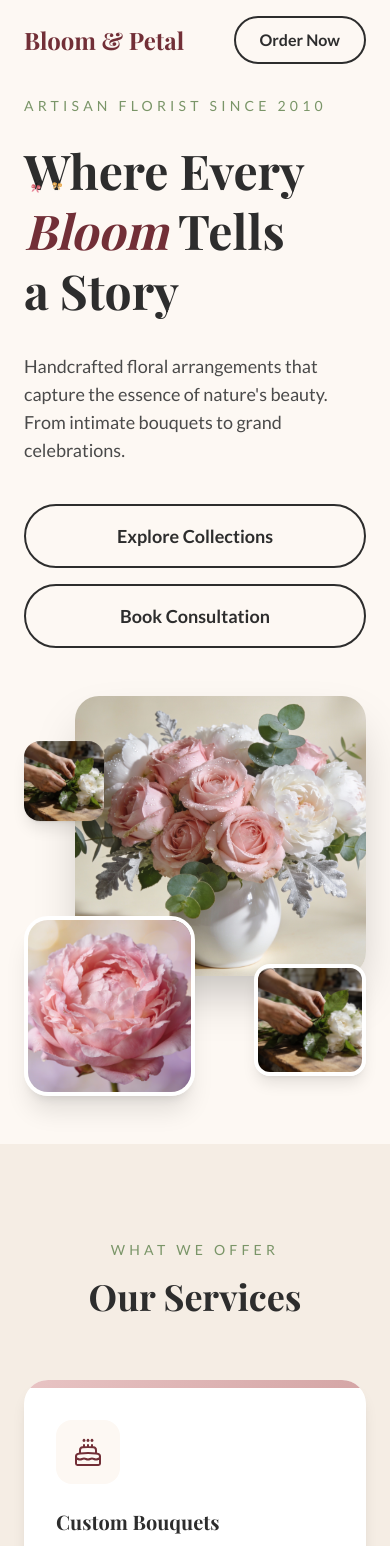
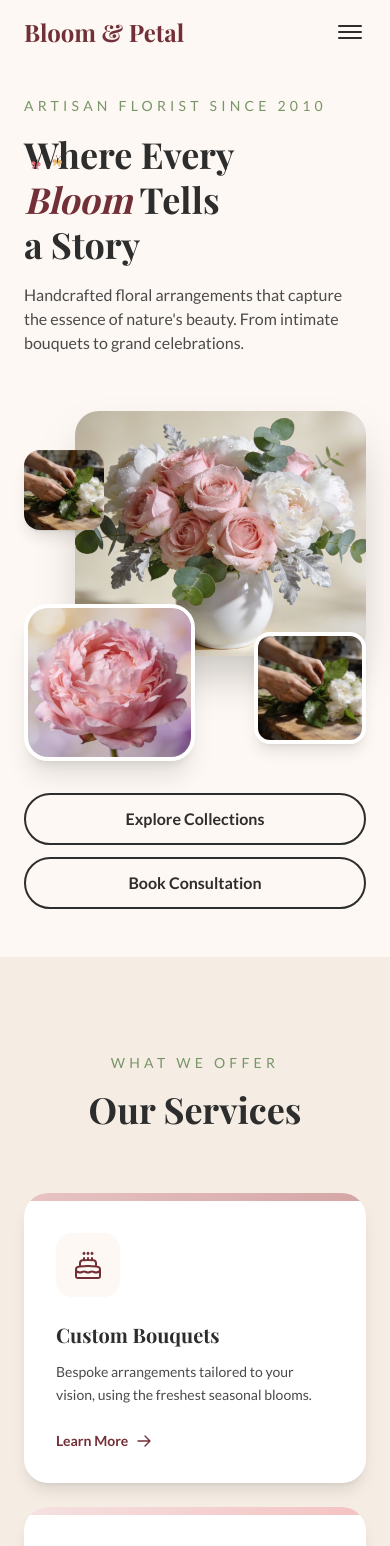
Before and after one commit to Wiz17/florist-website, a Next.js app: page / in a window 390 px wide. Shown: the top 1546 px of the page. Built offline with nearby package versions, Linux system fonts and the light colour scheme; a web font is replaced by a local one.

Commit message:
improved responsiveness for mobile view

```diff
--- a/src/components/Navigation.tsx
+++ b/src/components/Navigation.tsx
@@ -1,6 +1,6 @@
 "use client";
 
-import { motion } from "framer-motion";
+import { motion, AnimatePresence } from "framer-motion";
 import { useState, useEffect } from "react";
 import Link from "next/link";
 
@@ -13,6 +13,7 @@ const navItems = [
 
 export function Navigation() {
   const [scrolled, setScrolled] = useState(false);
+  const [mobileMenuOpen, setMobileMenuOpen] = useState(false);
 
   useEffect(() => {
     const handleScroll = () => {
@@ -22,7 +23,28 @@ export function Navigation() {
     return () => window.removeEventListener("scroll", handleScroll);
   }, []);
 
+  // Prevent body scroll when mobile menu is open
+  useEffect(() => {
+    if (mobileMenuOpen) {
+      document.body.style.overflow = "hidden";
+    } else {
+      document.body.style.overflow = "unset";
+    }
+    return () => {
+      document.body.style.overflow = "unset";
+    };
+  }, [mobileMenuOpen]);
+
+  const toggleMobileMenu = () => {
+    setMobileMenuOpen(!mobileMenuOpen);
+  };
+
+  const closeMobileMenu = () => {
+    setMobileMenuOpen(false);
+  };
+
   return (
+    <>
       <motion.nav
         initial={{ y: -100, opacity: 0 }}
         animate={{ y: 0, opacity: 1 }}
@@ -42,6 +64,8 @@ export function Navigation() {
               Bloom & Petal
             </motion.div>
           </Link>
+
+          {/* Desktop Navigation */}
           <div className="hidden md:flex items-center gap-8">
             {navItems.map((item) => (
               <Link key={item.name} href={item.href}>
@@ -59,17 +83,122 @@ export function Navigation() {
               </Link>
             ))}
           </div>
-        <Link href="/shop">
+
+          {/* Desktop Order Button */}
+          <Link href="/shop" className="hidden md:block">
             <motion.button
               whileHover={{ scale: 1.05 }}
               whileTap={{ scale: 0.95 }}
               className="relative px-6 py-2.5 rounded-full font-[family-name:var(--font-lato)] font-semibold border-2 border-[#2D2D2D] bg-transparent overflow-hidden group"
             >
-            <span className="relative z-10 text-[#2D2D2D] group-hover:text-white transition-colors duration-300">Order Now</span>
+              <span className="relative z-10 text-[#2D2D2D] group-hover:text-white transition-colors duration-300">
+                Order Now
+              </span>
               <span className="absolute inset-0 bg-[#2D2D2D] transform scale-x-0 group-hover:scale-x-100 transition-transform duration-300 origin-left rounded-full" />
             </motion.button>
           </Link>
+
+          {/* Mobile Hamburger Button */}
+          <button
+            onClick={toggleMobileMenu}
+            className="md:hidden relative w-8 h-8 flex flex-col justify-center items-center z-50"
+            aria-label="Toggle mobile menu"
+          >
+            <motion.span
+              animate={{
+                rotate: mobileMenuOpen ? 45 : 0,
+                y: mobileMenuOpen ? 0 : -6,
+              }}
+              transition={{ duration: 0.3 }}
+              className="absolute w-6 h-0.5 bg-charcoal rounded-full"
+            />
+            <motion.span
+              animate={{
+                opacity: mobileMenuOpen ? 0 : 1,
+              }}
+              transition={{ duration: 0.3 }}
+              className="absolute w-6 h-0.5 bg-charcoal rounded-full"
+            />
+            <motion.span
+              animate={{
+                rotate: mobileMenuOpen ? -45 : 0,
+                y: mobileMenuOpen ? 0 : 6,
+              }}
+              transition={{ duration: 0.3 }}
+              className="absolute w-6 h-0.5 bg-charcoal rounded-full"
+            />
+          </button>
         </div>
       </motion.nav>
+
+      {/* Mobile Drawer */}
+      <AnimatePresence>
+        {mobileMenuOpen && (
+          <>
+            {/* Backdrop */}
+            <motion.div
+              initial={{ opacity: 0 }}
+              animate={{ opacity: 1 }}
+              exit={{ opacity: 0 }}
+              transition={{ duration: 0.3 }}
+              onClick={closeMobileMenu}
+              className="fixed inset-0 bg-black/50 z-40 md:hidden"
+            />
+
+            {/* Drawer */}
+            <motion.div
+              initial={{ x: "100%" }}
+              animate={{ x: 0 }}
+              exit={{ x: "100%" }}
+              transition={{ type: "spring", damping: 25, stiffness: 200 }}
+              className="fixed top-0 right-0 h-full w-full bg-white shadow-2xl z-40 md:hidden"
+            >
+              <div className="flex flex-col h-full pt-24 px-6 pb-8">
+                {/* Navigation Links */}
+                <div className="flex flex-col gap-2">
+                  {navItems.map((item, index) => (
+                    <motion.div
+                      key={item.name}
+                      initial={{ opacity: 0, x: 20 }}
+                      animate={{ opacity: 1, x: 0 }}
+                      transition={{ delay: index * 0.1 }}
+                    >
+                      <Link href={item.href} onClick={closeMobileMenu}>
+                        <span className="block py-3 px-4 font-[family-name:var(--font-lato)] text-lg text-charcoal hover:text-burgundy hover:bg-sage/10 rounded-lg transition-all duration-200">
+                          {item.name}
+                        </span>
+                      </Link>
+                    </motion.div>
+                  ))}
+                </div>
+
+                {/* Divider */}
+                <div className="my-6 h-px bg-gray-200" />
+
+                {/* Order Button */}
+                <motion.div
+                  initial={{ opacity: 0, y: 20 }}
+                  animate={{ opacity: 1, y: 0 }}
+                  transition={{ delay: 0.4 }}
+                >
+                  <Link href="/shop" onClick={closeMobileMenu}>
+                    <button className="w-full py-3 px-6 rounded-full font-[family-name:var(--font-lato)] font-semibold bg-[#2D2D2D] text-white hover:bg-burgundy transition-colors duration-300">
+                      Order Now
+                    </button>
+                  </Link>
+                </motion.div>
+
+                {/* Footer decoration */}
+                <div className="mt-auto">
+                  <p className="font-[family-name:var(--font-playfair)] text-sm text-gray-400 text-center">
+                    Bloom & Petal
+                  </p>
+                </div>
+              </div>
+            </motion.div>
+          </>
+        )}
+      </AnimatePresence>
+    </>
   );
 }
--- a/src/components/sections/HeroSection.tsx
+++ b/src/components/sections/HeroSection.tsx
@@ -8,14 +8,14 @@ import { fadeInUp } from "@/lib/animations";
 export function HeroSection() {
   return (
     <section className="relative min-h-screen flex items-center overflow-hidden bg-cream px-6">
-      <div className="max-w-7xl mx-auto w-full pt-24 pb-12 grid grid-cols-1 lg:grid-cols-2 gap-12 items-center">
+      <div className="max-w-7xl mx-auto w-full pt-24 pb-12 grid grid-cols-1 lg:grid-cols-2 gap-8 lg:gap-12 items-center">
         {/* Text content */}
         <motion.div className="relative z-10">
           <motion.p
             variants={fadeInUp}
             initial="hidden"
             animate="visible"
-            className="font-[family-name:var(--font-lato)] text-sage-dark tracking-[0.3em] uppercase text-sm mb-6"
+            className="font-[family-name:var(--font-lato)] text-sage-dark tracking-[0.3em] uppercase text-sm mb-4 md:mb-6"
           >
             Artisan Florist Since 2010
           </motion.p>
@@ -24,7 +24,7 @@ export function HeroSection() {
             initial="hidden"
             animate="visible"
             transition={{ delay: 0.2 }}
-            className="font-[family-name:var(--font-playfair)] text-5xl md:text-6xl lg:text-7xl font-bold text-charcoal leading-tight mb-8"
+            className="font-[family-name:var(--font-playfair)] text-4xl md:text-6xl lg:text-7xl font-bold text-charcoal leading-tight mb-4 md:mb-8"
           >
             Where Every
             <br />
@@ -36,17 +36,19 @@ export function HeroSection() {
             initial="hidden"
             animate="visible"
             transition={{ delay: 0.4 }}
-            className="font-[family-name:var(--font-lato)] text-lg md:text-xl text-charcoal-light max-w-lg mb-10"
+            className="font-[family-name:var(--font-lato)] text-base md:text-xl text-charcoal-light max-w-lg mb-6 md:mb-10"
           >
             Handcrafted floral arrangements that capture the essence of
             nature&apos;s beauty. From intimate bouquets to grand celebrations.
           </motion.p>
+
+          {/* Desktop buttons - hidden on mobile */}
           <motion.div
             variants={fadeInUp}
             initial="hidden"
             animate="visible"
             transition={{ delay: 0.6 }}
-            className="flex flex-col sm:flex-row gap-4"
+            className="hidden md:flex flex-row gap-4"
           >
             <motion.button
               whileHover={{ scale: 1.05 }}
@@ -68,7 +70,7 @@ export function HeroSection() {
         </motion.div>
 
         {/* Hero Images Grid */}
-        <div className="relative h-[400px] md:h-[500px] lg:h-[550px]">
+        <div className="relative h-[350px] md:h-[500px] lg:h-[550px]">
           {/* Main large image */}
           <motion.div
             initial={{ opacity: 0, scale: 0.8, y: 50 }}
@@ -129,6 +131,32 @@ export function HeroSection() {
             />
           </motion.div>
         </div>
+
+        {/* Mobile buttons - shown only on mobile, below image */}
+        <motion.div
+          variants={fadeInUp}
+          initial="hidden"
+          animate="visible"
+          transition={{ delay: 0.6 }}
+          className="flex md:hidden flex-col sm:flex-row gap-3 w-full lg:col-span-2"
+        >
+          <motion.button
+            whileHover={{ scale: 1.05 }}
+            whileTap={{ scale: 0.95 }}
+            className="relative flex-1 px-6 py-3 rounded-full font-[family-name:var(--font-lato)] text-base font-semibold border-2 border-[#2D2D2D] bg-transparent overflow-hidden group"
+          >
+            <span className="relative z-10 text-[#2D2D2D] group-hover:text-white transition-colors duration-300">Explore Collections</span>
+            <span className="absolute inset-0 bg-[#2D2D2D] transform scale-x-0 group-hover:scale-x-100 transition-transform duration-300 origin-left rounded-full" />
+          </motion.button>
+          <motion.button
+            whileHover={{ scale: 1.05 }}
+            whileTap={{ scale: 0.95 }}
+            className="relative flex-1 px-6 py-3 rounded-full font-[family-name:var(--font-lato)] text-base font-semibold border-2 border-[#2D2D2D] bg-transparent overflow-hidden group"
+          >
+            <span className="relative z-10 text-[#2D2D2D] group-hover:text-white transition-colors duration-300">Book Consultation</span>
+            <span className="absolute inset-0 bg-[#2D2D2D] transform scale-x-0 group-hover:scale-x-100 transition-transform duration-300 origin-right rounded-full" />
+          </motion.button>
+        </motion.div>
       </div>
 
     </section>
```
Lines whose indentation alone changed are shown as unchanged.
